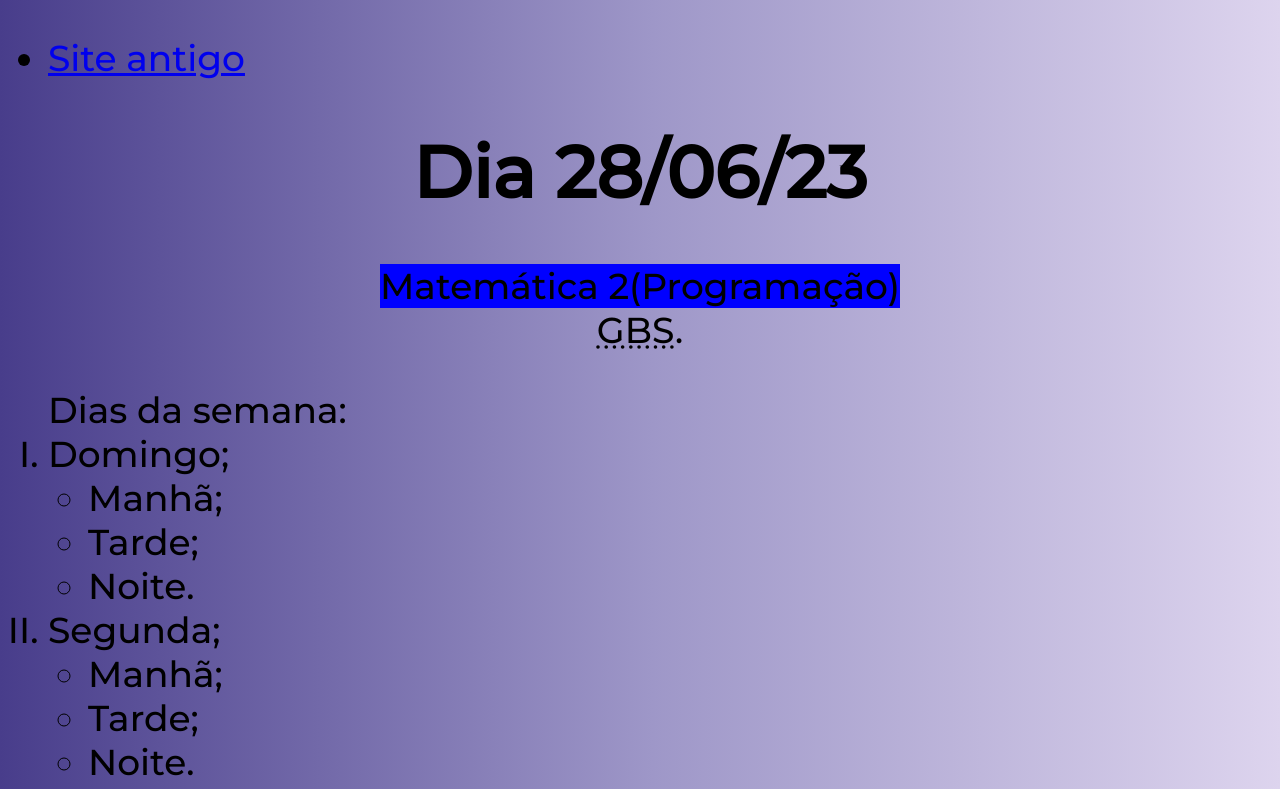
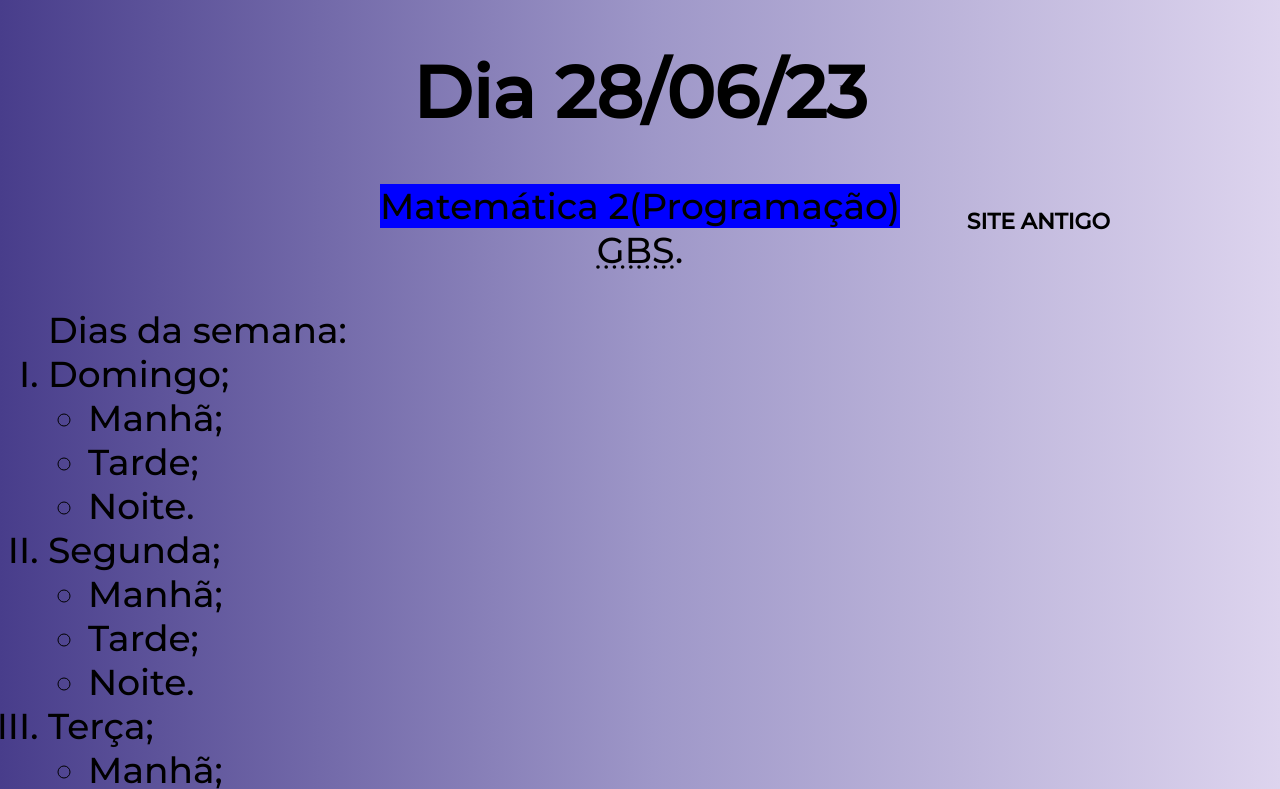
Before and after one commit to GustavoBicalhos/Gustavo-Bicalhos, a plain HTML site: page index.html in a window 1280 px wide. Shown: the top 789 px of the page. Drawn offline with Linux system fonts and the light colour scheme.

Commit message:
Update stylesheet.css

```diff
--- a/stylesheet.css
+++ b/stylesheet.css
@@ -14,3 +14,33 @@ body {
 .center {
     text-align:center;
 }
+
+.caixa {
+	position: relative;
+	width: 940px;
+	margin: 0 auto;
+}
+
+nav {
+	position: absolute;
+	top: 110px;
+	right: 0;
+}
+
+nav li {
+	display: inline;
+	margin: 0 0 0 15px;
+}
+
+nav a {
+	text-transform: uppercase;
+	color: #000000;
+	font-weight: bold;
+	font-size: 22px;
+	text-decoration: none;
+}
+
+nav a:hover {
+	color: #C78C19;
+	text-decoration: underline;
+}
```
